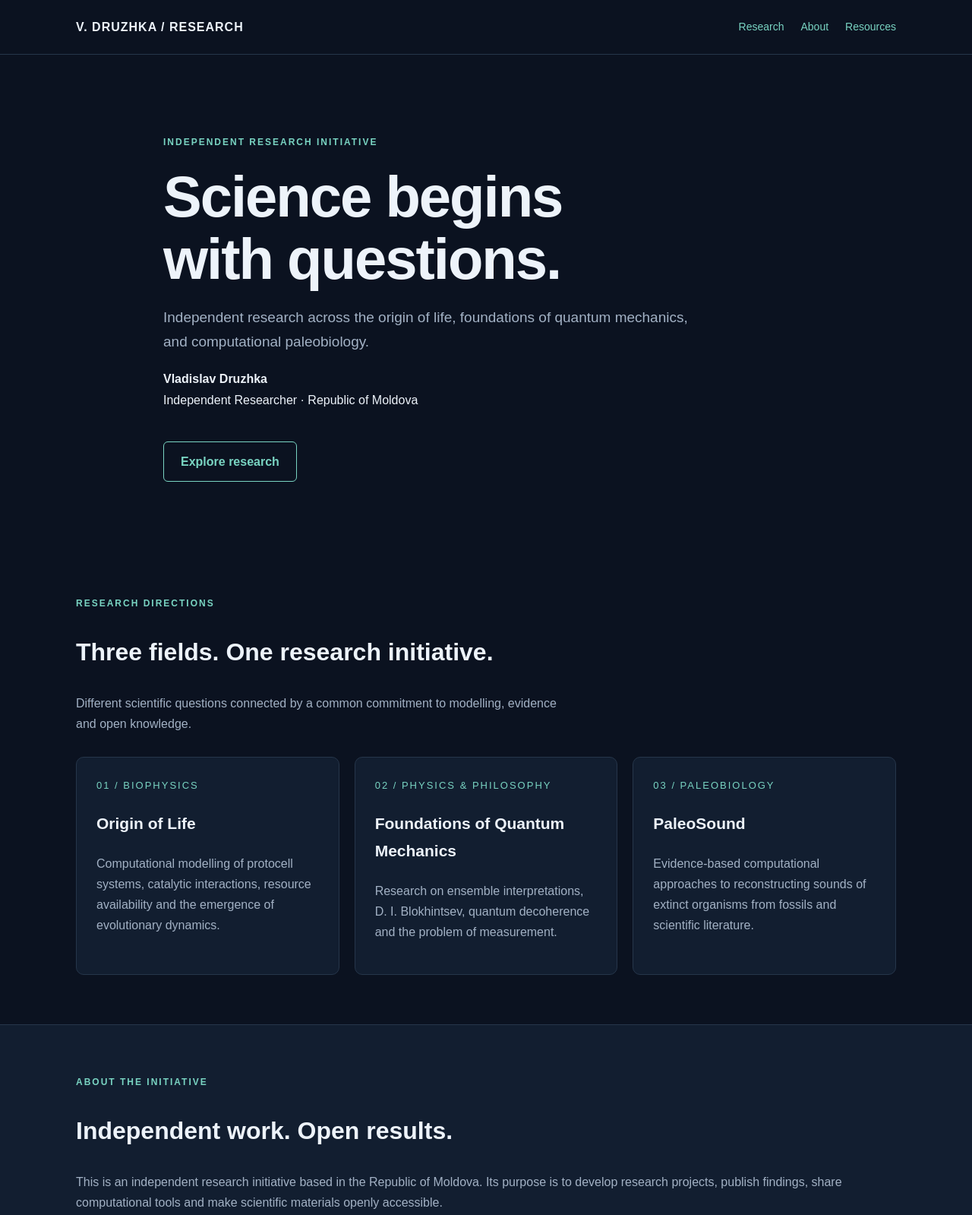
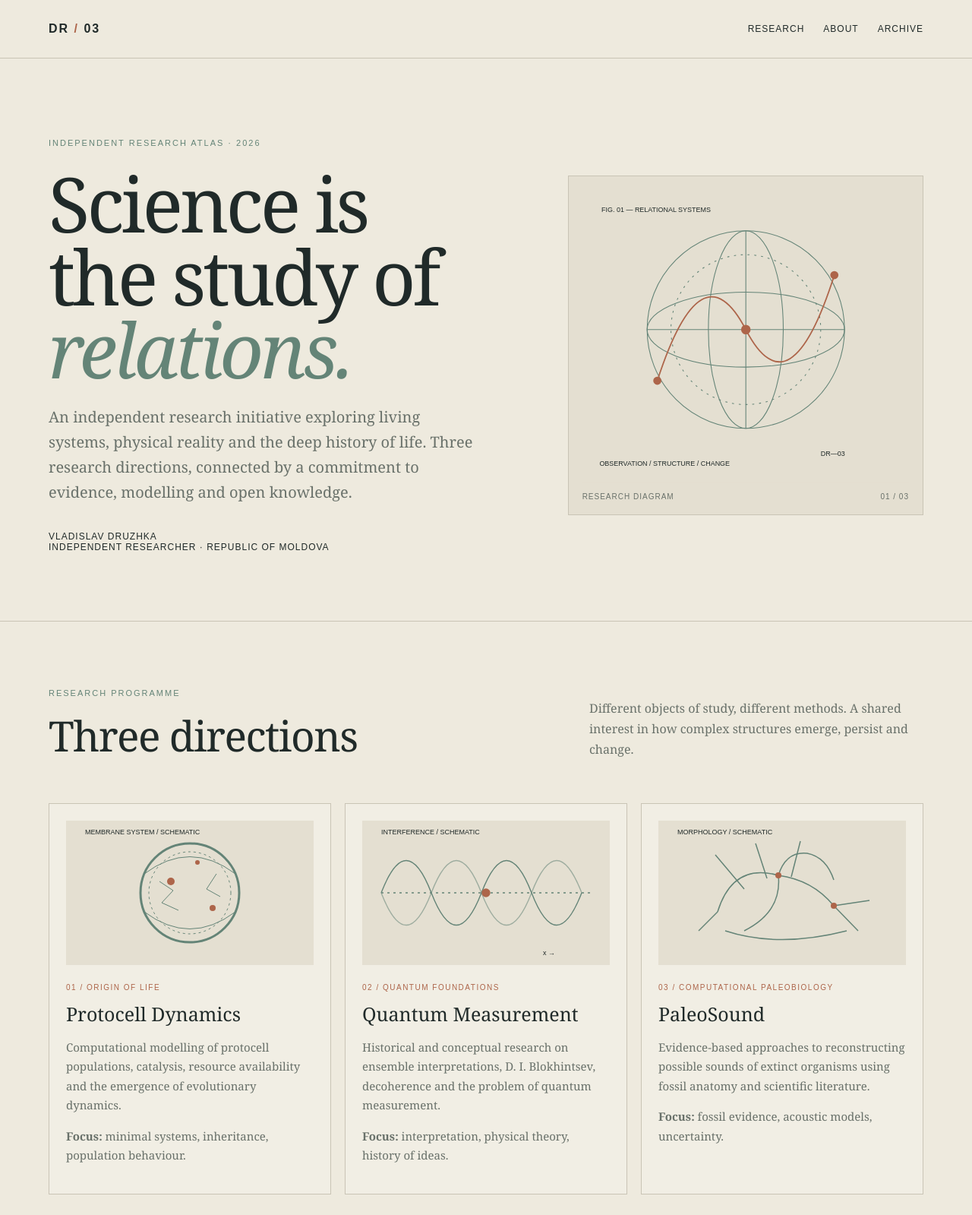
Before and after one commit to vladimikal/vladimikal.github.io, a plain HTML site: page index.html in a window 1280 px wide. Shown: the top 1599 px of the page at 76% size. Drawn offline with Linux system fonts and the light colour scheme.

Commit message:
Redesign research atlas homepage

```diff
--- a/index.html
+++ b/index.html
@@ -1,160 +1,138 @@
-
 <!DOCTYPE html>
 <html lang="en">
 <head>
 <meta charset="UTF-8">
-  <meta name="viewport" content="width=device-width, initial-scale=1.0">
-  <meta name="description" content="Independent Research Initiative by Vladislav Druzhka. Open research in origin of life, quantum foundations and computational paleobiology.">
-  <title>Vladislav Druzhka — Independent Research</title>
+<meta name="viewport" content="width=device-width, initial-scale=1">
+<meta name="description" content="Independent Research Initiative by Vladislav Druzhka.">
+<title>DR / 03 — Independent Research Atlas</title>
 
 <style>
 :root {
-      --bg: #0b1220;
-      --panel: #121e30;
-      --text: #edf3fa;
-      --muted: #a2b1c4;
-      --accent: #79d4c2;
-      --line: #26364a;
+  --paper:#eeeade;
+  --paper2:#e4dfd1;
+  --ink:#202a29;
+  --muted:#69716a;
+  --green:#648477;
+  --rust:#ad654a;
+  --line:#c9c4b5;
+  --white:#f8f6ef;
 }
-
-    * { box-sizing: border-box; }
-
-    html { scroll-behavior: smooth; }
-
-    body {
-      margin: 0;
-      background: var(--bg);
-      color: var(--text);
-      font-family: Arial, Helvetica, sans-serif;
-      line-height: 1.7;
+*{box-sizing:border-box}
+html{scroll-behavior:smooth}
+body{
+  margin:0;background:var(--paper);color:var(--ink);
+  font-family:Georgia,"Times New Roman",serif;
 }
-
-    a { color: var(--accent); text-decoration: none; }
-    a:hover { text-decoration: underline; }
-
-    .container {
-      width: min(1080px, 90%);
-      margin: auto;
+a{color:inherit;text-decoration:none}
+a:hover{color:var(--rust)}
+button,a{transition:.2s}
+.wrap{width:min(1160px,90%);margin:auto}
+header{border-bottom:1px solid var(--line)}
+nav{
+  min-height:76px;display:flex;align-items:center;
+  justify-content:space-between;gap:24px;
 }
-
-    header {
-      border-bottom: 1px solid var(--line);
-      padding: 22px 0;
+.logo{font-family:Arial,sans-serif;font-weight:800;letter-spacing:2px}
+.logo span{color:var(--rust)}
+.links{display:flex;gap:25px;font:12px Arial,sans-serif;
+text-transform:uppercase;letter-spacing:1px}
+.hero{
+  padding:105px 0 90px;display:grid;
+  grid-template-columns:1.15fr .85fr;gap:50px;
+  align-items:center;min-height:590px;
 }
-
-    nav {
-      display: flex;
-      justify-content: space-between;
-      align-items: center;
-      gap: 20px;
-      flex-wrap: wrap;
+.kicker,.number,.small-label{
+  font:11px Arial,sans-serif;text-transform:uppercase;
+  letter-spacing:2px;color:var(--green);
 }
-
-    .brand {
-      font-weight: bold;
-      letter-spacing: 1px;
+h1{
+  font-size:clamp(54px,8vw,100px);line-height:.96;
+  font-weight:normal;letter-spacing:-4px;margin:25px 0;
 }
-
-    .nav-links {
-      display: flex;
-      gap: 22px;
-      flex-wrap: wrap;
-      font-size: 14px;
+h1 em{color:var(--green);font-weight:normal}
+.lead{font-size:20px;line-height:1.65;color:var(--muted);max-width:570px}
+.byline{font:12px Arial,sans-serif;letter-spacing:1px;
+text-transform:uppercase;margin-top:35px}
+.hero-art{
+  background:var(--paper2);border:1px solid var(--line);
+  padding:18px;position:relative;
 }
-
-    .hero {
-      padding: 105px 0 85px;
-      max-width: 850px;
+.hero-art svg{display:block;width:100%;height:auto}
+.art-caption{
+  display:flex;justify-content:space-between;gap:10px;
+  font:10px Arial,sans-serif;text-transform:uppercase;
+  letter-spacing:1px;color:var(--muted);padding-top:12px;
 }
-
-    .eyebrow {
-      color: var(--accent);
-      text-transform: uppercase;
-      letter-spacing: 2px;
-      font-size: 12px;
-      font-weight: bold;
+.section{padding:85px 0;border-top:1px solid var(--line)}
+.section-head{
+  display:flex;justify-content:space-between;
+  align-items:end;gap:30px;margin-bottom:40px;
 }
-
-    h1 {
-      font-size: clamp(42px, 7vw, 76px);
-      line-height: 1.08;
-      margin: 20px 0;
-      letter-spacing: -2px;
+h2{font-size:clamp(34px,5vw,55px);font-weight:normal;
+letter-spacing:-1.5px;margin:12px 0}
+.intro{max-width:440px;color:var(--muted);line-height:1.7}
+.projects{
+  display:grid;grid-template-columns:repeat(3,1fr);gap:18px;
 }
-
-    h2 { font-size: 32px; }
-
-    .lead {
-      color: var(--muted);
-      font-size: 19px;
-      max-width: 700px;
+.project{
+  border:1px solid var(--line);padding:22px;
+  background:rgba(255,255,255,.17);
 }
-
-    .button {
-      display: inline-block;
-      margin-top: 25px;
-      padding: 12px 22px;
-      border: 1px solid var(--accent);
-      border-radius: 6px;
-      font-weight: bold;
+.project-art{
+  height:190px;background:var(--paper2);
+  display:flex;align-items:center;justify-content:center;
+  margin-bottom:24px;overflow:hidden;
 }
-
-    section { padding: 65px 0; }
-
-    .section-intro {
-      color: var(--muted);
-      max-width: 650px;
+.project-art svg{width:100%;height:100%}
+.project h3{font-size:25px;font-weight:normal;margin:12px 0}
+.project p{font-size:15px;line-height:1.7;color:var(--muted)}
+.project .tag{
+  font:10px Arial,sans-serif;text-transform:uppercase;
+  letter-spacing:1.5px;color:var(--rust)
 }
-
-    .projects {
-      display: grid;
-      grid-template-columns: repeat(auto-fit, minmax(250px, 1fr));
-      gap: 20px;
-      margin-top: 30px;
+.about-grid{
+  display:grid;grid-template-columns:1fr 1fr;gap:70px;
 }
-
-    .project {
-      background: var(--panel);
-      border: 1px solid var(--line);
-      border-radius: 10px;
-      padding: 26px;
+.about-text{font-size:19px;line-height:1.8;color:var(--muted)}
+.manifesto{
+  font-size:clamp(27px,4vw,43px);line-height:1.3;
 }
-
-    .number {
-      color: var(--accent);
-      font-size: 13px;
-      letter-spacing: 2px;
+.manifesto em{color:var(--green)}
+.resources{
+  display:grid;grid-template-columns:repeat(2,1fr);gap:15px;
 }
-
-    .project h3 { font-size: 21px; }
-
-    .project p, .about p {
-      color: var(--muted);
+.resource{
+  border-top:1px solid var(--line);padding:22px 0;
 }
-
-    .resources {
-      background: var(--panel);
-      border-top: 1px solid var(--line);
-      border-bottom: 1px solid var(--line);
+.resource a{font-size:21px}
+.resource p{font-size:14px;color:var(--muted)}
+.support{
+  background:var(--ink);color:var(--white);
+  padding:65px;margin-top:20px;
 }
-
-    .resource-links {
-      display: flex;
-      gap: 25px;
-      flex-wrap: wrap;
-      margin-top: 25px;
+.support .small-label{color:#a8c0b1}
+.support p{color:#c3c8be;max-width:600px;line-height:1.8}
+.support a{
+  display:inline-block;border:1px solid #a8c0b1;
+  padding:13px 20px;margin-top:15px;
+  font:11px Arial,sans-serif;text-transform:uppercase;
+  letter-spacing:1.5px;color:var(--white)
 }
-
-    footer {
-      padding: 35px 0;
-      color: var(--muted);
-      font-size: 13px;
+footer{
+  padding:35px 0;display:flex;justify-content:space-between;
+  gap:20px;color:var(--muted);font:11px Arial,sans-serif;
+  text-transform:uppercase;letter-spacing:1px;
 }
-
-    @media (max-width: 600px) {
-      .hero { padding: 75px 0 55px; }
-      .nav-links { gap: 12px; }
-      h1 { letter-spacing: -1px; }
+@media(max-width:760px){
+  .hero{grid-template-columns:1fr;padding:65px 0}
+  .hero-art{max-width:520px}
+  .projects{grid-template-columns:1fr}
+  .project-art{height:220px}
+  .about-grid{grid-template-columns:1fr;gap:15px}
+  .section-head{display:block}
+  .support{padding:35px 25px}
+  .links{gap:12px;font-size:10px}
+  h1{letter-spacing:-2px}
 }
 </style>
 </head>
@@ -162,13 +140,13 @@
 <body>
 
 <header>
-  <div class="container">
+ <div class="wrap">
   <nav>
-      <div class="brand">V. DRUZHKA / RESEARCH</div>
-      <div class="nav-links">
+   <a class="logo" href="#">DR <span>/</span> 03</a>
+   <div class="links">
     <a href="#research">Research</a>
     <a href="#about">About</a>
-        <a href="#resources">Resources</a>
+    <a href="#archive">Archive</a>
    </div>
   </nav>
  </div>
@@ -176,117 +154,219 @@
 
 <main>
 
-  <section class="container hero">
-    <div class="eyebrow">Independent Research Initiative</div>
+<section class="wrap hero">
+ <div>
+  <div class="kicker">Independent Research Atlas · 2026</div>
+  <h1>Science is<br>the study of<br><em>relations.</em></h1>
+  <p class="lead">
+   An independent research initiative exploring living
+   systems, physical reality and the deep history of life.
+   Three research directions, connected by a commitment
+   to evidence, modelling and open knowledge.
+  </p>
+  <div class="byline">
+   Vladislav Druzhka<br>
+   Independent Researcher · Republic of Moldova
+  </div>
+ </div>
 
-    <h1>Science begins<br>with questions.</h1>
-
-    <p class="lead">
-      Independent research across the origin of life,
-      foundations of quantum mechanics, and computational
-      paleobiology.
-    </p>
-
-    <p>
-      <strong>Vladislav Druzhka</strong><br>
-      Independent Researcher · Republic of Moldova
-    </p>
-
-    <a class="button" href="#research">Explore research</a>
+ <div class="hero-art">
+  <svg viewBox="0 0 480 430" xmlns="http://www.w3.org/2000/svg">
+   <rect width="480" height="430" fill="#e4dfd1"/>
+   <g fill="none" stroke="#648477" stroke-width="1.2">
+    <circle cx="240" cy="205" r="145"/>
+    <circle cx="240" cy="205" r="110" stroke-dasharray="3 7"/>
+    <ellipse cx="240" cy="205" rx="145" ry="55"/>
+    <ellipse cx="240" cy="205" rx="55" ry="145"/>
+    <path d="M95 205H385M240 60V350"/>
+   </g>
+   <g fill="none" stroke="#ad654a" stroke-width="2">
+    <path d="M110 280 Q175 80 240 205 T370 125"/>
+    <circle cx="110" cy="280" r="5" fill="#ad654a"/>
+    <circle cx="240" cy="205" r="6" fill="#ad654a"/>
+    <circle cx="370" cy="125" r="5" fill="#ad654a"/>
+   </g>
+   <g fill="#202a29" font-family="Arial" font-size="10">
+    <text x="28" y="32">FIG. 01 — RELATIONAL SYSTEMS</text>
+    <text x="25" y="405">OBSERVATION / STRUCTURE / CHANGE</text>
+    <text x="350" y="390">DR—03</text>
+   </g>
+  </svg>
+  <div class="art-caption">
+   <span>Research diagram</span><span>01 / 03</span>
+  </div>
+ </div>
 </section>
 
-  <section class="container" id="research">
-    <div class="eyebrow">Research directions</div>
-    <h2>Three fields. One research initiative.</h2>
-
-    <p class="section-intro">
-      Different scientific questions connected by a common
-      commitment to modelling, evidence and open knowledge.
+<section class="section" id="research">
+ <div class="wrap">
+  <div class="section-head">
+   <div>
+    <div class="kicker">Research programme</div>
+    <h2>Three directions</h2>
+   </div>
+   <p class="intro">
+    Different objects of study, different methods.
+    A shared interest in how complex structures emerge,
+    persist and change.
    </p>
+  </div>
 
   <div class="projects">
 
    <article class="project">
-        <div class="number">01 / BIOPHYSICS</div>
-        <h3>Origin of Life</h3>
+    <div class="project-art">
+     <svg viewBox="0 0 300 190" xmlns="http://www.w3.org/2000/svg">
+      <g fill="none" stroke="#648477">
+       <circle cx="150" cy="95" r="65" stroke-width="3"/>
+       <circle cx="150" cy="95" r="54" stroke-width="1" stroke-dasharray="3 4"/>
+       <path d="M90 70Q150 25 210 70M90 120Q150 165 210 120"/>
+       <path d="M110 80l18 12-15 16 22 10M185 70l-13 20 18 10"/>
+      </g>
+      <g fill="#ad654a">
+       <circle cx="125" cy="80" r="5"/><circle cx="180" cy="115" r="4"/>
+       <circle cx="160" cy="55" r="3"/>
+      </g>
+      <g fill="#202a29" font-family="Arial" font-size="9">
+       <text x="12" y="18">MEMBRANE SYSTEM / SCHEMATIC</text>
+      </g>
+     </svg>
+    </div>
+    <div class="tag">01 / Origin of Life</div>
+    <h3>Protocell Dynamics</h3>
     <p>
-          Computational modelling of protocell systems,
-          catalytic interactions, resource availability
-          and the emergence of evolutionary dynamics.
+     Computational modelling of protocell populations,
+     catalysis, resource availability and the emergence
+     of evolutionary dynamics.
     </p>
+    <p><strong>Focus:</strong> minimal systems, inheritance, population behaviour.</p>
    </article>
 
    <article class="project">
-        <div class="number">02 / PHYSICS & PHILOSOPHY</div>
-        <h3>Foundations of Quantum Mechanics</h3>
+    <div class="project-art">
+     <svg viewBox="0 0 300 190" xmlns="http://www.w3.org/2000/svg">
+      <g fill="none" stroke="#648477" stroke-width="1.4">
+       <path d="M12 95 Q45 10 78 95 T144 95 T210 95 T276 95"/>
+       <path d="M12 95 Q45 180 78 95 T144 95 T210 95 T276 95" opacity=".55"/>
+       <path d="M12 95H288" stroke-dasharray="3 5"/>
+       <circle cx="150" cy="95" r="5" fill="#ad654a" stroke="#ad654a"/>
+      </g>
+      <g fill="#202a29" font-family="Arial" font-size="9">
+       <text x="12" y="18">INTERFERENCE / SCHEMATIC</text>
+       <text x="225" y="177">x →</text>
+      </g>
+     </svg>
+    </div>
+    <div class="tag">02 / Quantum Foundations</div>
+    <h3>Quantum Measurement</h3>
     <p>
-          Research on ensemble interpretations,
-          D. I. Blokhintsev, quantum decoherence
-          and the problem of measurement.
+     Historical and conceptual research on ensemble
+     interpretations, D. I. Blokhintsev, decoherence
+     and the problem of quantum measurement.
     </p>
+    <p><strong>Focus:</strong> interpretation, physical theory, history of ideas.</p>
    </article>
 
    <article class="project">
-        <div class="number">03 / PALEOBIOLOGY</div>
+    <div class="project-art">
+     <svg viewBox="0 0 300 190" xmlns="http://www.w3.org/2000/svg">
+      <g fill="none" stroke="#648477" stroke-width="1.5">
+       <path d="M65 120 Q85 55 145 72 Q190 78 218 112"/>
+       <path d="M145 72 Q155 40 183 43 Q208 48 218 78"/>
+       <path d="M100 90L62 45M130 76L115 30M162 74L174 27"/>
+       <path d="M218 112L250 145M218 112L265 105"/>
+       <path d="M65 120L40 145"/>
+       <path d="M75 145Q145 168 235 145"/>
+       <path d="M145 72Q150 120 100 145"/>
+      </g>
+      <g fill="#ad654a">
+       <circle cx="145" cy="72" r="4"/>
+       <circle cx="218" cy="112" r="4"/>
+      </g>
+      <g fill="#202a29" font-family="Arial" font-size="9">
+       <text x="12" y="18">MORPHOLOGY / SCHEMATIC</text>
+      </g>
+     </svg>
+    </div>
+    <div class="tag">03 / Computational Paleobiology</div>
     <h3>PaleoSound</h3>
     <p>
-          Evidence-based computational approaches
-          to reconstructing sounds of extinct organisms
-          from fossils and scientific literature.
+     Evidence-based approaches to reconstructing
+     possible sounds of extinct organisms using
+     fossil anatomy and scientific literature.
     </p>
+    <p><strong>Focus:</strong> fossil evidence, acoustic models, uncertainty.</p>
    </article>
 
   </div>
-  </section>
-
-  <section class="resources" id="about">
-    <div class="container about">
-      <div class="eyebrow">About the initiative</div>
-      <h2>Independent work. Open results.</h2>
-
-      <p>
-        This is an independent research initiative based
-        in the Republic of Moldova. Its purpose is to develop
-        research projects, publish findings, share computational
-        tools and make scientific materials openly accessible.
-      </p>
-
-      <p>
-        The initiative is currently developed independently
-        and is not affiliated with a university or research
-        institution.
-      </p>
  </div>
 </section>
 
-  <section class="container" id="resources">
-    <div class="eyebrow">Research resources</div>
-    <h2>Explore the work</h2>
+<section class="section" id="about">
+ <div class="wrap about-grid">
+  <div>
+   <div class="kicker">About the researcher</div>
+   <h2>Independent by position. Scientific by method.</h2>
+  </div>
+  <div>
+   <p class="manifesto">
+    Research should be <em>open to examination</em>,
+    not protected from questions.
+   </p>
+   <p class="about-text">
+    I am an independent researcher based in the Republic
+    of Moldova, developing projects across biophysics,
+    foundations of physics and computational paleobiology.
+    This initiative is independently managed and is not
+    affiliated with a university or research institution.
+   </p>
+  </div>
+ </div>
+</section>
 
-    <p class="section-intro">
-      Publications, research materials and open-source development.
+<section class="section" id="archive">
+ <div class="wrap">
+  <div class="kicker">Open research</div>
+  <h2>Archive & resources</h2>
+  <p class="intro">
+   Publications, research records and computational work.
+   New materials will be added as projects develop.
   </p>
+  <div class="resources">
+   <div class="resource">
+    <div class="small-label">Research record</div>
+    <a href="https://doi.org/10.5281/zenodo.21740805"
+       target="_blank" rel="noopener">Zenodo ↗</a>
+    <p>Research materials and publication record.</p>
+   </div>
+   <div class="resource">
+    <div class="small-label">Open development</div>
+    <a href="https://github.com/vladimikal/paleosound"
+       target="_blank" rel="noopener">GitHub / PaleoSound ↗</a>
+    <p>Code, computational experiments and project development.</p>
+   </div>
+  </div>
 
-    <div class="resource-links">
-      <a href="https://doi.org/10.5281/zenodo.21740805"
-         target="_blank" rel="noopener">
-        Zenodo — Research record ↗
-      </a>
-
-      <a href="https://github.com/vladimikal/paleosound"
-         target="_blank" rel="noopener">
-        GitHub — PaleoSound ↗
-      </a>
+  <div class="support">
+   <div class="small-label">Support independent research</div>
+   <h2>Help keep research moving.</h2>
+   <p>
+    Regular support can help sustain computational work,
+    data analysis, research materials and the preparation
+    of open scientific results. Transparent reports
+    and project updates will be published here.
+   </p>
+   <p><em>Support links will be added when payment
+   services are ready.</em></p>
+  </div>
  </div>
 </section>
 
 </main>
 
-<footer>
-  <div class="container">
-    Independent Research Initiative — Vladislav Druzhka<br>
-    Republic of Moldova · 2026
-  </div>
+<footer class="wrap">
+ <span>DR / 03 — Independent Research Atlas</span>
+ <span>Vladislav Druzhka · 2026</span>
 </footer>
 
 </body>
```
Lines whose indentation alone changed are shown as unchanged.
